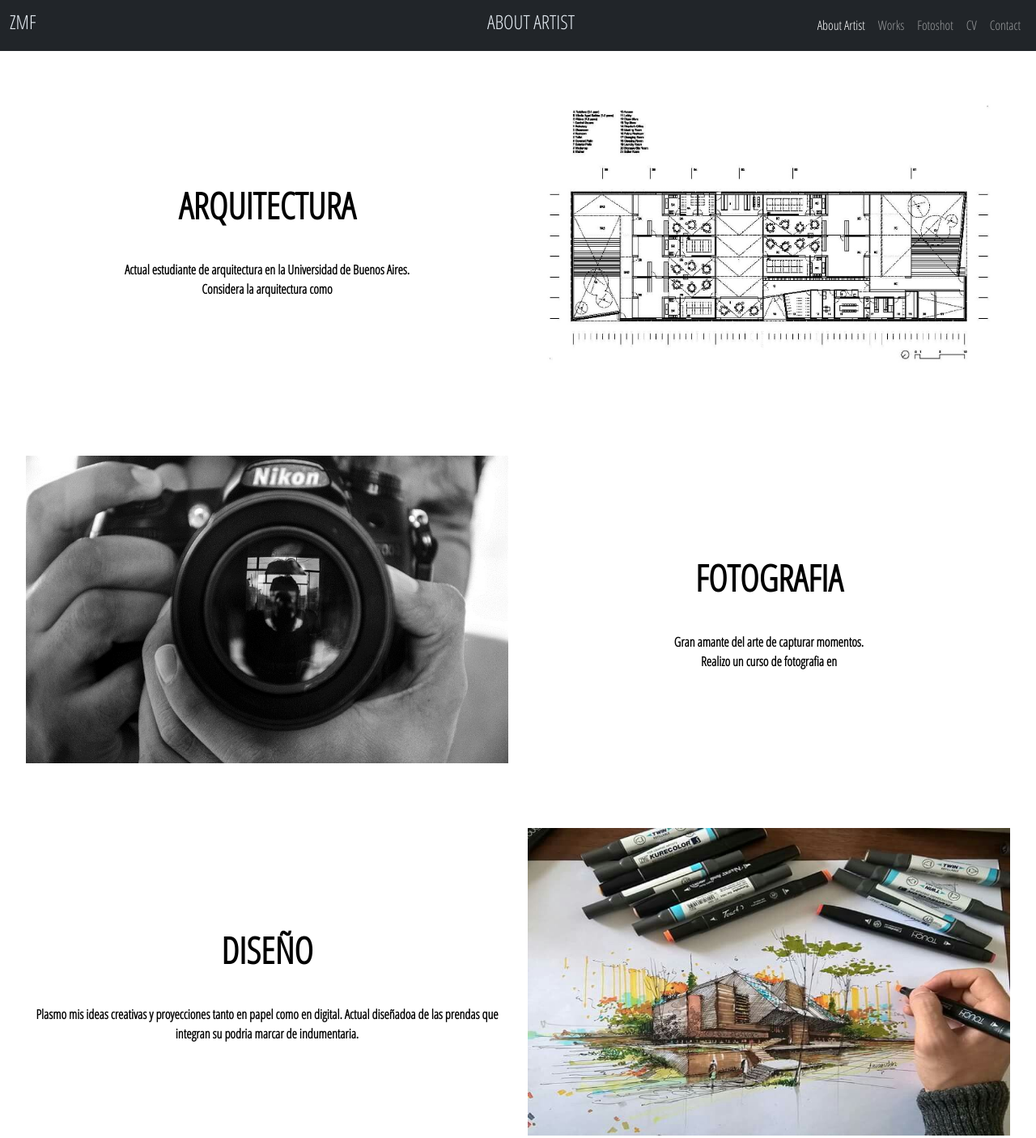
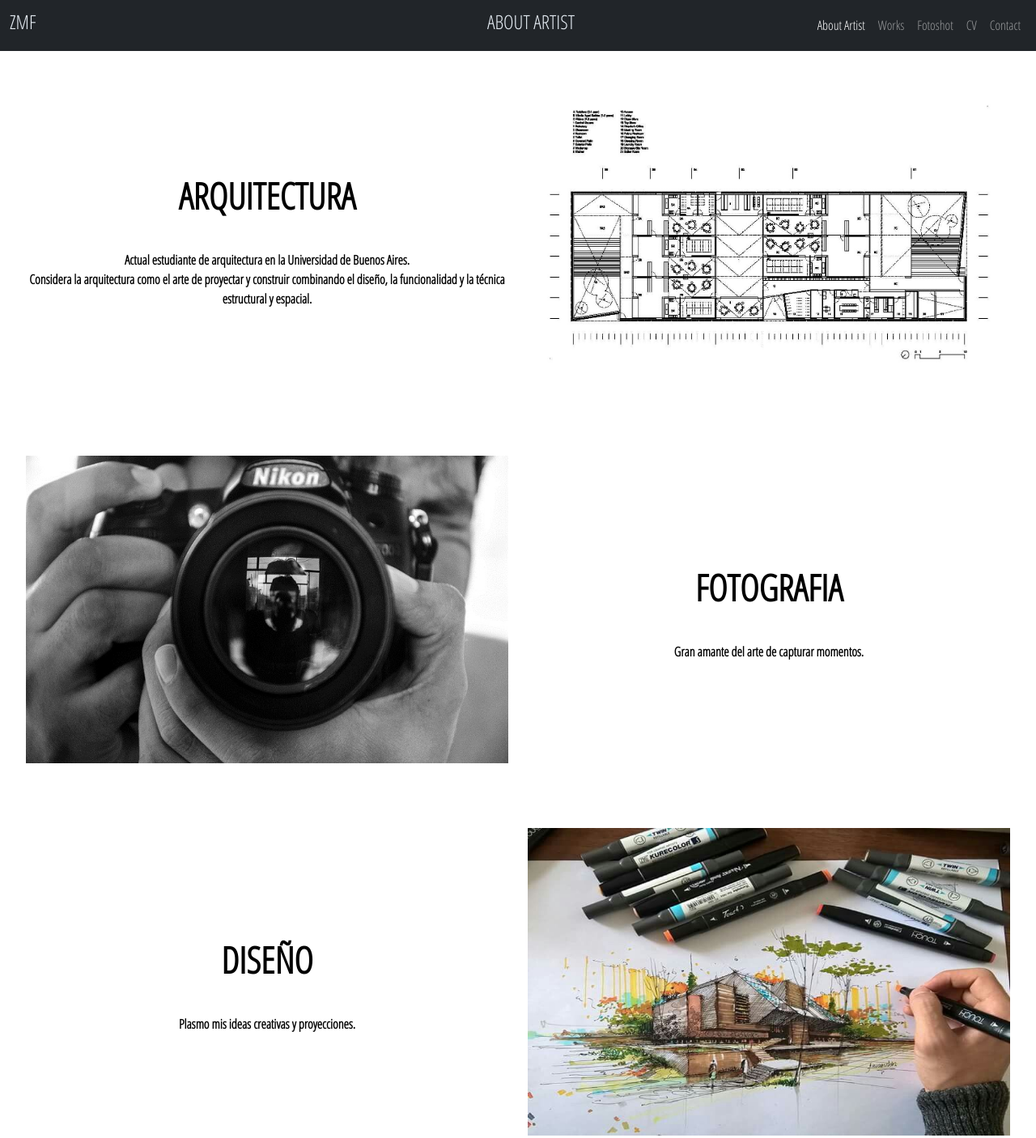
Before and after one commit to BelenFuruken/PROYECTO-FINAL-FURUKEN, a website: page Pages/about.html in a window 1280 px wide. Shown: the top 1406 px of the page at 81% size. Drawn offline with nearby package versions, Linux system fonts and the light colour scheme.

Commit message:
ultimos detalles 2

```diff
--- a/Pages/about.html
+++ b/Pages/about.html
@@ -63,7 +63,7 @@
         <div class="a">
           <h3 class="nombre">ARQUITECTURA</h3>
           <p class="descripcion">
-            Actual estudiante de arquitectura en la Universidad de Buenos Aires.<br/>Considera la arquitectura como
+            Actual estudiante de arquitectura en la Universidad de Buenos Aires.<br/>Considera la arquitectura como el arte de proyectar y construir combinando el diseño, la funcionalidad y la técnica estructural y espacial.
 
           </p>
         </div>
@@ -83,7 +83,7 @@
       <div class="col-xl-6 a">
         <div class="a">
           <h3 class="nombre">FOTOGRAFIA</h3>
-          <p class="descripcion">Gran amante del arte de capturar momentos. <br/> Realizo un curso de fotografia en  </p>
+          <p class="descripcion">Gran amante del arte de capturar momentos. <br/>   </p>
         </div>
       </div>
     </div>
@@ -93,7 +93,7 @@
       <div class="col-xl-6 a">
         <div class="a">
           <h3 class="nombre">DISEÑO</h3>
-          <p class="descripcion">Plasmo mis ideas creativas y proyecciones tanto en papel como en digital. Actual diseñadoa de las prendas que integran su podria marcar de indumentaria.</p>
+          <p class="descripcion">Plasmo mis ideas creativas y proyecciones.</p>
         </div>
       </div>
       <!--CONTENEDOR DISEÑO FOTOS-->
```
Also changed, not shown: Pages/fotoshot.html (+1 -1 lines).
